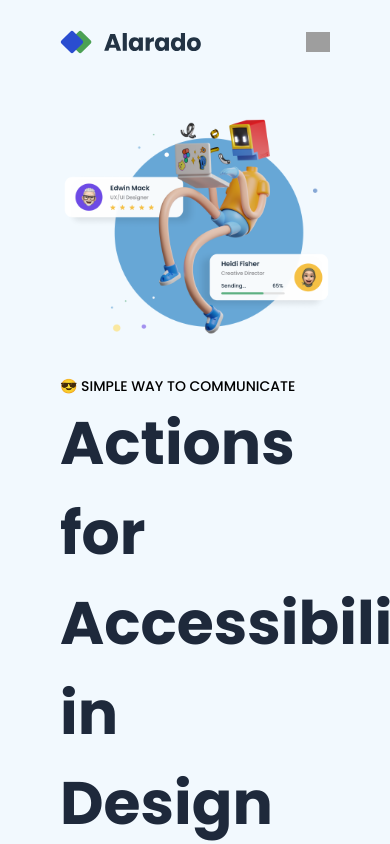
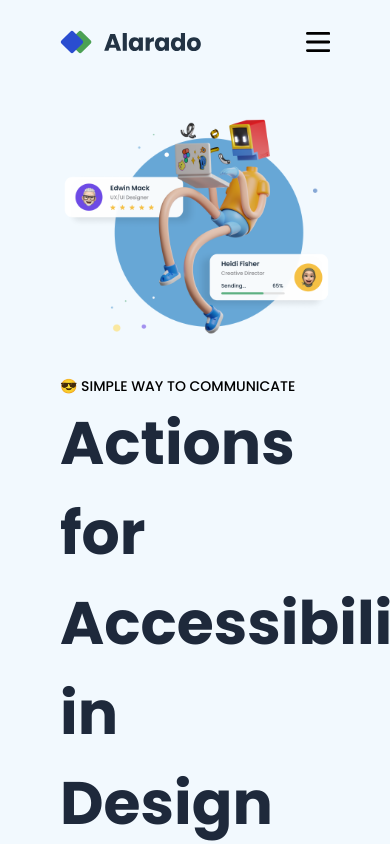
Before and after one commit to onxJi/homepage-challenge, an Angular app: page / in a window 390 px wide. Shown: the top 844 px of the page. Built offline with nearby package versions, Linux system fonts and the light colour scheme; grey boxes are pictures that could not be loaded.

Commit message:
actualizacion

```diff
--- a/src/app/app.component.css
+++ b/src/app/app.component.css
@@ -15,4 +15,16 @@ main {
   .btn {
     @apply bg-blue-500 text-white font-bold py-2 px-4 rounded;
   }
+  .close-menu {
+    background-image: url("../assets/close_menu.svg");
+  }
+  .open-menu {
+    background-image: url("../assets/open-menu.svg");
+  }
+  .open-menu-dark {
+    background-image: url("../assets/open-menu-dark.svg");
+  }
+  .close-menu-dark {
+    background-image: url("../assets/close_menu_dark.svg");
+  }
 }
--- a/src/app/app.component.html
+++ b/src/app/app.component.html
@@ -6,7 +6,7 @@
     <input type="checkbox" id="menu" class="peer hidden" />
     <label
       for="menu"
-      class="md:hidden cursor-pointer bg-open-menu bg-cover peer-checked:bg-close-menu w-6 h-5 z-50 dark:bg-open-menu-dark peer-checked:dark:bg-close-menu-dark"
+      class="md:hidden cursor-pointer open-menu bg-cover peer-checked:close-menu w-6 h-5 z-50 dark:open-menu-dark peer-checked:dark:close-menu-dark"
     ></label>
     <div
       class="fixed inset-0 bg-[#FFFFFF] md:bg-transparent dark:bg-[#111729] md:dark:bg-[#111729] peer-checked:translate-x-40 transition-transform translate-x-full md:translate-x-0 md:static"
--- a/tailwind.config.js
+++ b/tailwind.config.js
@@ -3,14 +3,7 @@ module.exports = {
   darkMode: "class",
   content: ["./src/**/*.{html,ts}"],
   theme: {
-    extend: {
-      backgroundImage: {
-        "open-menu": "url('assets/open-menu.svg')",
-        "close-menu": "url('assets/close_menu.svg')",
-        "open-menu-dark": "url('assets/open-menu-dark.svg')",
-        "close-menu-dark": "url('assets/close_menu_dark.svg')",
-      },
-    },
+    extend: {},
   },
   plugins: [],
 };
```
